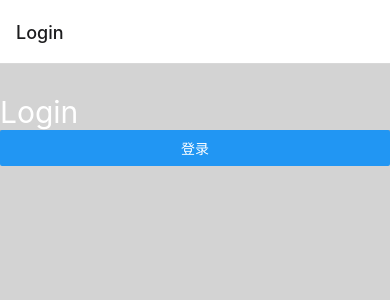
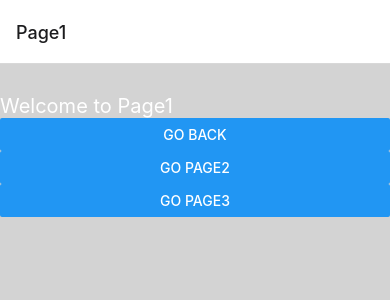
Before and after one commit to leecobaby/StudyRNBase, a React Native app: screen / in a window 390 px wide. Shown: the top 300 px of the page. Built offline with nearby package versions, Linux system fonts and the light colour scheme.

Commit message:
s3: use createNativeStackNavigator

```diff
--- a/App.tsx
+++ b/App.tsx
@@ -12,7 +12,7 @@
 import 'react-native-gesture-handler';
 
 import {AuthContextProvider} from './hooks/use-auth';
-import {AppNavigators} from './navigators/AppNavigators';
+import {AppNavigators, NativeStackNavigators} from './navigators/AppNavigators';
 
 function FlexBoxTest(): JSX.Element {
   return (
@@ -39,7 +39,8 @@
   return (
     <AuthContextProvider>
       <NavigationContainer>
-        <AppNavigators />
+        {/* <AppNavigators /> */}
+        <NativeStackNavigators />
       </NavigationContainer>
     </AuthContextProvider>
   );
--- a/navigators/AppNavigators.tsx
+++ b/navigators/AppNavigators.tsx
@@ -3,6 +3,7 @@
 import Icons from 'react-native-vector-icons/Ionicons';
 import {createStackNavigator} from '@react-navigation/stack';
 import {createBottomTabNavigator} from '@react-navigation/bottom-tabs';
+import {createNativeStackNavigator} from '@react-navigation/native-stack';
 import {createMaterialTopTabNavigator} from '@react-navigation/material-top-tabs';
 import {
   createDrawerNavigator,
@@ -21,9 +22,20 @@
 import {DrawerParamList, RootStackParamList} from './type';
 
 const Stack = createStackNavigator<RootStackParamList>();
+const NativeStack = createNativeStackNavigator<RootStackParamList>();
 const BottonTab = createBottomTabNavigator<RootStackParamList>();
 const MaterialTopTab = createMaterialTopTabNavigator<RootStackParamList>();
 const DrawerNav = createDrawerNavigator<DrawerParamList>();
+
+export const NativeStackNavigators: React.FC = () => {
+  return (
+    <NativeStack.Navigator>
+      <NativeStack.Screen name="Page1" component={Page1} />
+      <NativeStack.Screen name="Page2" component={Page2} />
+      <NativeStack.Screen name="Page3" component={Page3} />
+    </NativeStack.Navigator>
+  );
+};
 
 export const AppNavigators: React.FC = () => {
   const {isLogin} = useAuth();
```
